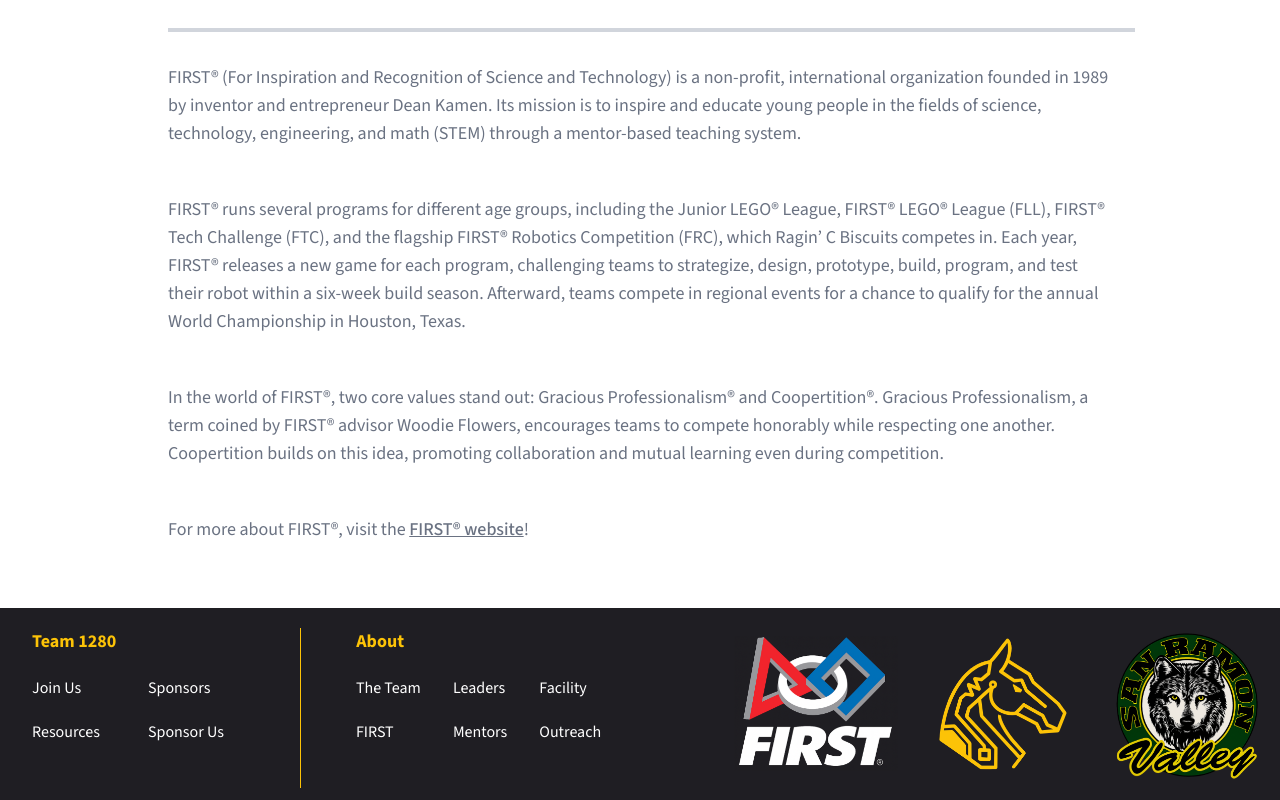
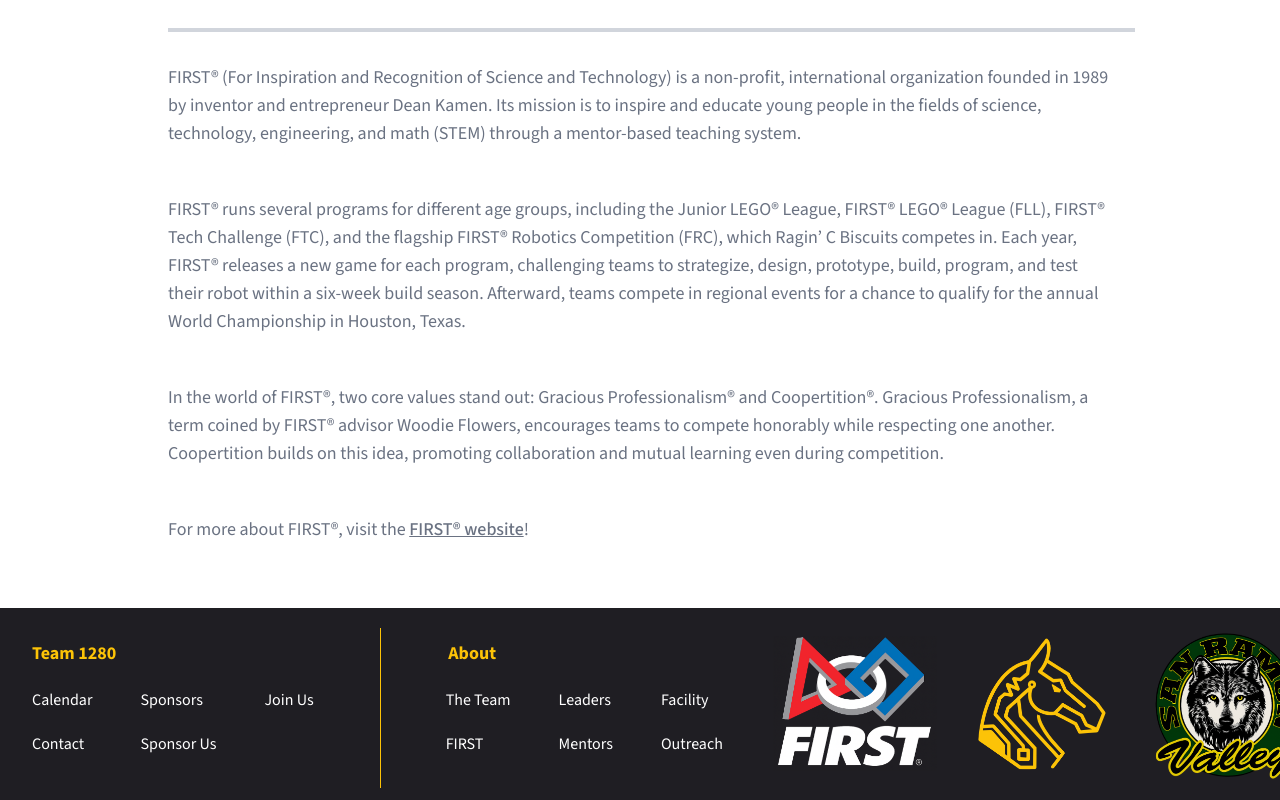
Before and after one commit to Team-1280/1280-website, a React (Vite) app in the folder app/: page /First in a window 1280 px wide. Shown: the part 739-1539 px from the top of the page. Built offline with nearby package versions, Linux system fonts and the light colour scheme.

Commit message:
Update footer and navbar

```diff
--- a/app/src/components/Footer.jsx
+++ b/app/src/components/Footer.jsx
@@ -5,9 +5,9 @@ const Footer = () => {
     return (
         <nav className="bg-[#1f1e23] text-white h-48">
             <div className='container max-w-full h-full flex flex-nowrap items-start overflow-hidden'>
-                <div class="absolute ml-75 mt-5 h-40 w-px bg-[#fcc307]"></div>
-                <div className='w-full h-full px-8 py-5 flex flex-col items-start z-100 font-sans whitespace-nowrap'>
-                    <div className="flex flex-row gap-60">
+                <div class="absolute ml-95 mt-5 h-40 w-px bg-[#fcc307]"></div>
+                <div className='w-full h-full px-8 py-8 flex flex-col items-start z-100 font-sans whitespace-nowrap'>
+                    <div className="flex flex-row gap-83">
                     <Link to='/' className='nav-item'>
                         <div className='text-lg mb-5 text-[#fcc307] font-bold w-auto'>Team 1280</div>
                     </Link>
@@ -15,26 +15,29 @@ const Footer = () => {
                     </div>
                     <div className='flex flex-row gap-12 text-left flex-nowrap'>
                         <div>
-                            <Link to='/Join' className='nav-item'><div className='block mb-5'>Join Us</div></Link>
-                            <Link to='/Contact' className='nav-item'><div className='block mb-1'>Resources</div></Link>
+                            <Link to='/Calendar' className='nav-item'><div className='block mb-5'>Calendar</div></Link>
+                            <Link to='/Contact' className='nav-item'><div className='block mb-5'>Contact</div></Link>
                         </div>
                         <div>
                             <Link to='/SponsorsDonors' className='nav-item'><div className='block mb-5'>Sponsors</div></Link>
-                            <Link to='/Donate' className='nav-item'><div className='block mb-1'>Sponsor Us</div></Link>
+                            <Link to='/Donate' className='nav-item'><div className='block mb-5'>Sponsor Us</div></Link>
                         </div>
                         <div>
-                            <div className='flex gap-8 flex-nowrap ml-21'>
+                            <Link to='/Join' className='nav-item'><div className='block mb-5'>Join Us</div></Link>
+                        </div>
+                        <div>
+                            <div className='flex gap-12 flex-nowrap ml-21'>
                                 <div className=''>
                                     <Link to='/About' className='nav-item'> <div className='block mb-5'>The Team</div> </Link>
-                                    <Link to='/First' className='nav-item'>  <div className='block mb-1'>FIRST</div> </Link>
+                                    <Link to='/First' className='nav-item'>  <div className='block mb-5'>FIRST</div> </Link>
                                 </div>
                                 <div className='inline-block'>
                                     <Link to='/Leadership' className='nav-item'> <div className='block mb-5'>Leaders</div> </Link>
-                                    <Link to='/Mentors' className='nav-item'> <div className='block mb-1'>Mentors</div> </Link>
+                                    <Link to='/Mentors' className='nav-item'> <div className='block mb-5'>Mentors</div> </Link>
                                 </div>
                                 <div className='inline-block'>
                                     <Link to='/Facility' className='nav-item'> <div className='block mb-5'>Facility</div> </Link>
-                                    <Link to='/Outreach' className='nav-item'> <div className='block mb-1'>Outreach</div> </Link>
+                                    <Link to='/Outreach' className='nav-item'> <div className='block mb-5'>Outreach</div> </Link>
                                 </div>
                             </div>
                         </div>
--- a/app/src/components/Navbar.jsx
+++ b/app/src/components/Navbar.jsx
@@ -20,7 +20,6 @@ const Navbar = () => {
                         <Link to='/Outreach'>Outreach</Link>
                     </ul>
                 </div>
-                <Link to='/Join' className='navbar-item'>Join Us</Link>
                 <div className="dropdown select-none">
                     Resources ▼
                     <ul className='dropdown-content'>
@@ -28,6 +27,7 @@ const Navbar = () => {
                         <Link to='/Contact'>Contact</Link>
                     </ul>
                 </div>
+                <Link to='/Join' className='navbar-item'>Join Us</Link>
                 <Link to='/SponsorsDonors' className='navbar-item drop-link'>Sponsors</Link>
                 <Link to='/Donate' className='navbar-item'>Sponsor Us</Link>
             </ul>
```
